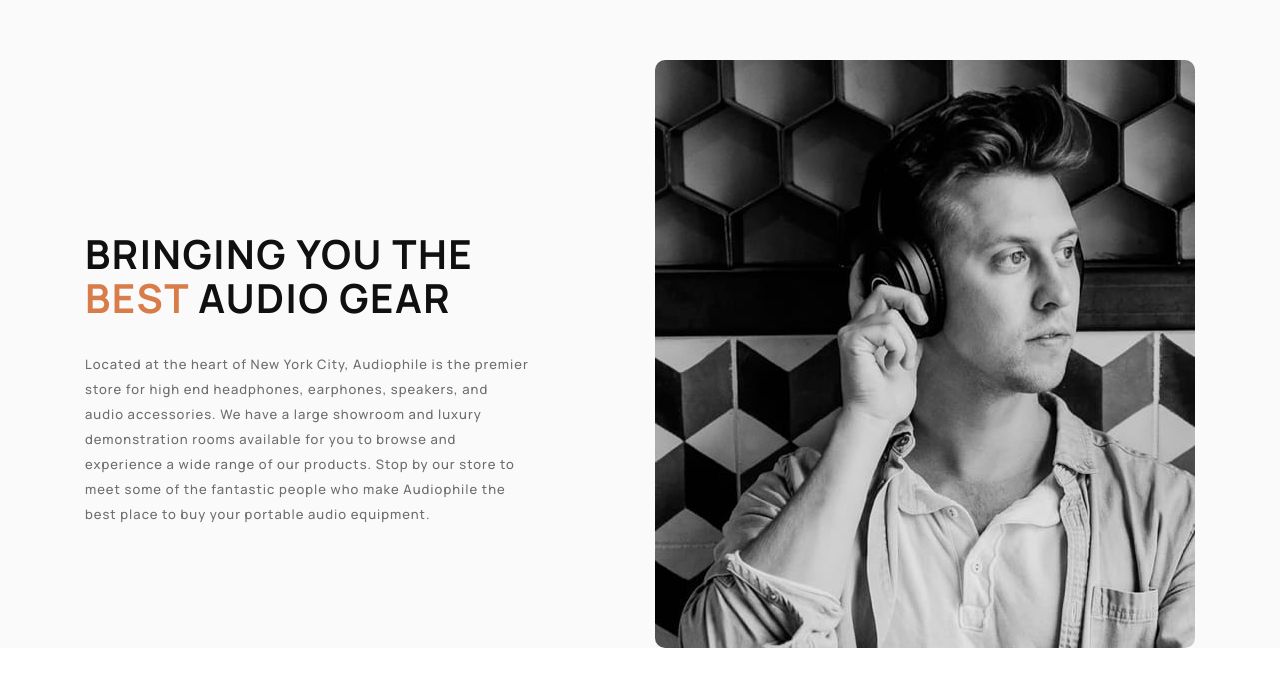
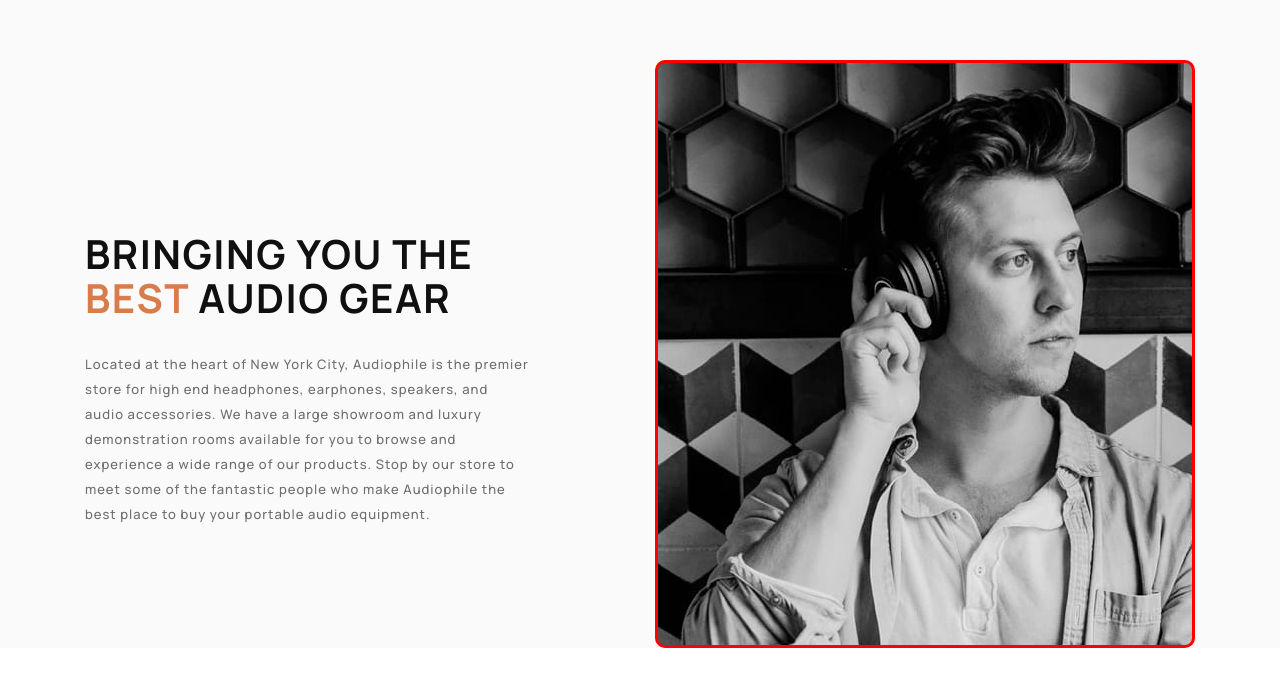
Before and after one commit to Chermann-KING/audiophile, a React (Vite) app: page / in a window 1280 px wide. Shown: the part 2774-3460 px from the top of the page. Built offline with nearby package versions, Linux system fonts and the light colour scheme.

Commit message:
⏪ HOME: Main > About Section > Change picture to div tag

```diff
--- a/src/pages/home/Home.jsx
+++ b/src/pages/home/Home.jsx
@@ -29,24 +29,11 @@ export default function () {
             </p>
           </div>
 
-          <div className="about-image">
-            <picture>
-              <source
-                media="(min-width: 1025px)"
-                srcSet="/assets/shared/desktop/image-best-gear.jpg"
-              />
-
-              <source
-                media="(min-width: 768px) and (max-width: 1024px)"
-                srcSet="/assets/shared/tablet/image-best-gear.jpg"
-              />
-
-              <img
-                src="/assets/shared/mobile/image-best-gear.jpg"
-                alt="best-gear-image"
-              />
-            </picture>
-          </div>
+          <div
+            className="about-image"
+            role="img"
+            aria-label="best-gear-image"
+          ></div>
         </section>
       </main>
     </HomeStyled>
@@ -98,11 +85,13 @@ const HomeStyled = styled.div`
         }
       }
       .about-image {
+        border: 3px solid red;
         width: 540px;
         height: 100%;
 
         border-radius: 10px;
-        overflow: hidden;
+
+        background-image: url("/assets/shared/desktop/image-best-gear.jpg");
       }
     }
   }
```
